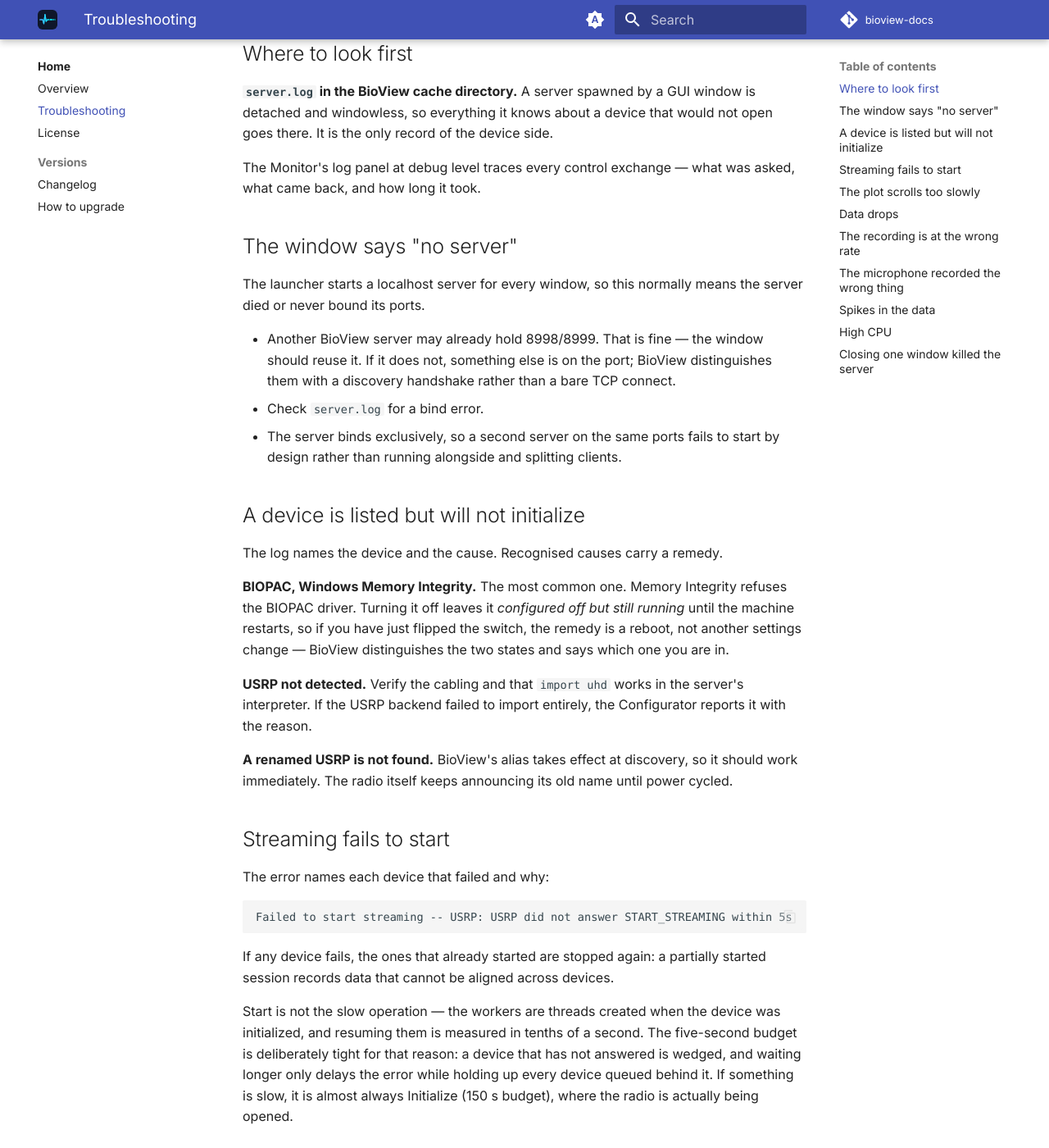
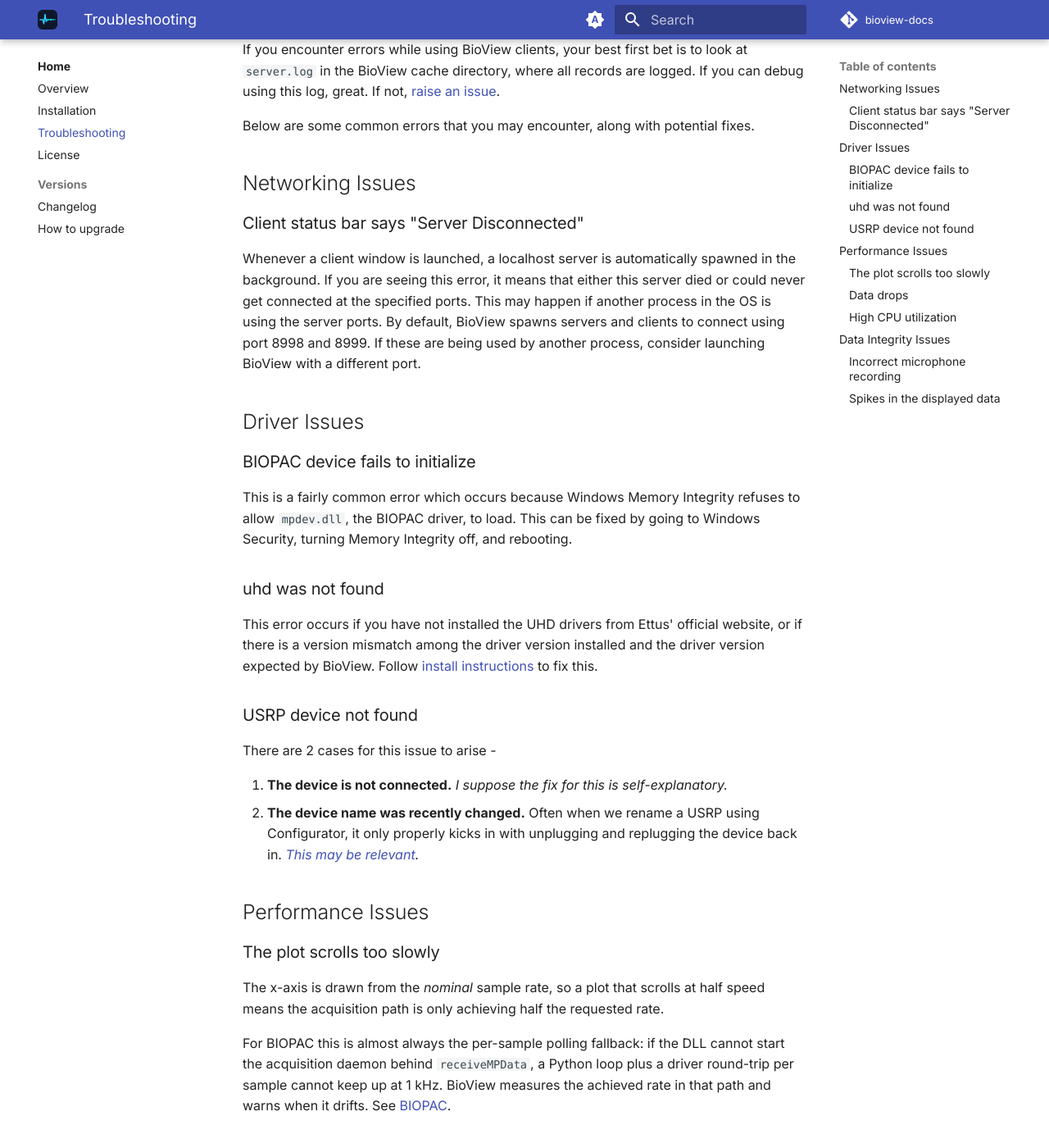
Before and after one commit to bioview/bioview-docs, an MkDocs documentation site: the page built from bioview-docs/home/troubleshooting.md, in a window 1280 px wide and 1400 px high, scrolled down 226 px. Shown: the whole window at 82% size. Built offline with MkDocs 1.6.1 and Material for MkDocs 9.7.7, drawn with Linux system fonts in a browser that asks for light colours; some web fonts are replaced; comment, search, counter and statistics services are not loaded; some of the changed text lies outside the part shown.

Commit message:
Clarify install instructions

````diff
--- a/bioview-docs/home/troubleshooting.md
+++ b/bioview-docs/home/troubleshooting.md
@@ -1,126 +1,54 @@
 # Troubleshooting
 
-## Where to look first
+If you encounter errors while using BioView clients, your best first bet is to look at  ```server.log``` in the BioView cache directory, where all records are logged. If you can debug using this log, great. If not, [raise an issue](/contributing/bug-report).
 
-**`server.log` in the BioView cache directory.** A server spawned by a GUI
-window is detached and windowless, so everything it knows about a device that
-would not open goes there. It is the only record of the device side.
+Below are some common errors that you may encounter, along with potential fixes.
 
-The Monitor's log panel at debug level traces every control exchange — what was
-asked, what came back, and how long it took.
+## Networking Issues
 
-## The window says "no server"
+### Client status bar says "Server Disconnected"
 
-The launcher starts a localhost server for every window, so this normally means
-the server died or never bound its ports.
+Whenever a client window is launched, a localhost server is automatically spawned in the background. If you are seeing this error, it means that either this server died or could never get connected at the specified ports. This may happen if another process in the OS is using the server ports. By default, BioView spawns servers and clients to connect using port 8998 and 8999. If these are being used by another process, consider launching BioView with a different port.
 
-* Another BioView server may already hold 8998/8999. That is fine — the window
-  should reuse it. If it does not, something else is on the port; BioView
-  distinguishes them with a discovery handshake rather than a bare TCP connect.
-* Check `server.log` for a bind error.
-* The server binds exclusively, so a second server on the same ports fails to
-  start by design rather than running alongside and splitting clients.
+## Driver Issues
 
-## A device is listed but will not initialize
+### BIOPAC device fails to initialize
 
-The log names the device and the cause. Recognised causes carry a remedy.
+This is a fairly common error which occurs because Windows Memory Integrity refuses to allow ```mpdev.dll```, the BIOPAC driver, to load. This can be fixed by going to Windows Security, turning Memory Integrity off, and rebooting.
 
-**BIOPAC, Windows Memory Integrity.** The most common one. Memory Integrity
-refuses the BIOPAC driver. Turning it off leaves it *configured off but still
-running* until the machine restarts, so if you have just flipped the switch, the
-remedy is a reboot, not another settings change — BioView distinguishes the two
-states and says which one you are in.
+### uhd was not found
 
-**USRP not detected.** Verify the cabling and that `import uhd` works in the
-server's interpreter. If the USRP backend failed to import entirely, the
-Configurator reports it with the reason.
+This error occurs if you have not installed the UHD drivers from Ettus' official website, or if there is a version mismatch among the driver version installed and the driver version expected by BioView. Follow [install instructions](/setup/installation) to fix this.
 
-**A renamed USRP is not found.** BioView's alias takes effect at discovery, so
-it should work immediately. The radio itself keeps announcing its old name until
-power cycled.
+### USRP device not found
 
-## Streaming fails to start
+There are 2 cases for this issue to arise -
 
-The error names each device that failed and why:
+1. **The device is not connected.** *I suppose the fix for this is self-explanatory.*
+2. **The device name was recently changed.** Often when we rename a USRP using Configurator, it only properly kicks in with unplugging and replugging the device back in. *[This may be relevant](https://www.youtube.com/watch?v=nn2FB1P_Mn8).*
 
-```
-Failed to start streaming -- USRP: USRP did not answer START_STREAMING within 5s
-```
+## Performance Issues
 
-If any device fails, the ones that already started are stopped again: a
-partially started session records data that cannot be aligned across devices.
+### The plot scrolls too slowly
 
-Start is not the slow operation — the workers are threads created when the
-device was initialized, and resuming them is measured in tenths of a second. The
-five-second budget is deliberately tight for that reason: a device that has not
-answered is wedged, and waiting longer only delays the error while holding up
-every device queued behind it. If something is slow, it is almost always
-Initialize (150 s budget), where the radio is actually being opened.
+The x-axis is drawn from the *nominal* sample rate, so a plot that scrolls at half speed means the acquisition path is only achieving half the requested rate.
 
-## The plot scrolls too slowly
+For BIOPAC this is almost always the per-sample polling fallback: if the DLL cannot start the acquisition daemon behind `receiveMPData`, a Python loop plus a driver round-trip per sample cannot keep up at 1 kHz. BioView measures the achieved rate in that path and warns when it drifts. See [BIOPAC](../reference/biopac.md).
 
-The x-axis is drawn from the *nominal* sample rate, so a plot that scrolls at
-half speed means the acquisition path is only achieving half the requested rate.
+### Data drops
 
-For BIOPAC this is almost always the per-sample polling fallback: if the DLL
-cannot start the acquisition daemon behind `receiveMPData`, a Python loop plus a
-driver round-trip per sample cannot keep up at 1 kHz. BioView measures the
-achieved rate in that path and warns when it drifts. See
-[BIOPAC](../reference/biopac.md).
+Since all streaming queues (saving and display) are bounded, constrained hardware may experience data drops. If drops are being sustained on the save queues, it implies disk I/O bottlenecks so... just use an SSD. If drops are being sustained on the display queue, it implies the networking stack is constrained (if using multiple devices) or the CPU is unable to keep up.
 
-## Data drops
+### High CPU utilization
 
-Every streaming queue is bounded, and each has a declared policy — the display
-queue evicts the oldest chunk to keep latency down, the save queue waits briefly
-and only then drops. Drops are counted, not logged per event.
+If you notice CPU utilization to be too high, reduce the plot grid size and/or the display duration and/or lower the display rate. Since we only continuously process data being displayed, CPU usage scales with the number of open display plots.
 
-Sustained drops on the save path mean the disk is not keeping up; use an SSD.
-Sustained drops on the Rx path mean demodulation is not keeping up, which will
-also show as UHD overflows.
+## Data Integrity Issues
 
-## The recording is at the wrong rate
+### Incorrect microphone recording
 
-The recorded rate is `samp_rate / (save_ds * disp_ds)`, not `samp_rate /
-save_ds`: the client writes the file from the display stream, so both divisors
-apply. A recording that came out ten times thinner than expected is almost
-always `disp_ds` sitting at its default of 10. Set it explicitly in any
-configuration meant to record.
+Windows enumerates loopback inputs ("Stereo Mix", "What U Hear") alongside real microphones. During a routine, using a loopback device as microphone input may cause the instruction audio being recorded rather than the participant. While BioView tries to skip loopbacks by name and inform the user about what inputs are being taken, specifying the audio input device by name in ```.bvi``` configuration is a much more concrete fix. See [microphone reference](../reference/microphone.md) for more details.
 
-The file itself is not ambiguous about this — the `disp_freq` in the `.bvr`
-header is the rate that actually reached disk.
+### Spikes in the displayed data
 
-## The microphone recorded the wrong thing
-
-Windows enumerates loopback inputs ("Stereo Mix", "What U Hear") alongside real
-microphones. During a routine a loopback records the instruction audio being
-played back rather than the participant, and nothing in the file says so. With
-no host default input, BioView skips loopbacks by name and warns which input it
-took instead; a configuration that names one explicitly is honoured, because the
-backend cannot know that was not deliberate. Name the input you want in
-`device`. See [Microphone](../reference/microphone.md).
-
-A requested sample rate is also only a request: MME commonly offers a device
-only at its native rate. The negotiated rate is what the sources advertise and
-what the `.bvr` header records, so check the header rather than assuming the
-configured value.
-
-## Spikes in the data
-
-Filtering edge effects from a small receive buffer. Increase it.
-
-## High CPU
-
-Reduce the plot grid size and the display window, or lower the display rate. The
-plot path decimates each chunk to at most one screen's worth of points, so the
-grid size and refresh rate dominate.
-
-## Closing one window killed the server
-
-It should not: the server only shuts down when the last window closes. Every
-window registers itself in `windows.json` in the cache directory, and a server is
-only terminated by the window that spawned it, when no other window is
-registered and the server reports no clients.
-
-If you see this, check that both windows were started through the launcher —
-`bioview`, `bioview-configurator`, or `python -m bioview_client.launch --role
-...`. All of the supported entry points route through it.
+Filtering edge effects can arise if the receive buffer is small and show up as spikes. Increase the receiver frame buffer fixes this.
--- a/bioview-docs/setup/downloads.md
+++ /dev/null
@@ -1,143 +0,0 @@
-# Download
-
-Every release is built by CI on a native runner for each platform and attached
-to a GitHub Release. The current release is **0.9.6**.
-
-<div class="grid cards" markdown>
-
-- :material-download: **[All installers for the latest
-  release](https://github.com/bioview/bioview-installer/releases/latest)**
-
-- :material-history: **[Every past
-  release](https://github.com/bioview/bioview-installer/releases)**
-
-</div>
-
-## What to download
-
-| Platform | Asset | Notes |
-| --- | --- | --- |
-| Windows 10/11, x64 | `BioView-0.9.6-Setup.exe` | Inno Setup installer. Includes the UHD driver and FPGA images. |
-| macOS, Apple Silicon | `BioView-0.9.6-arm64.dmg` | Built on macOS 14. Intel Macs are not supported. |
-| Linux, x86_64 | `BioView.flatpak` | Single-file bundle; needs a Flatpak runtime. |
-
-Each bundle is self-contained: `bioview-common`, `bioview-server`,
-`bioview-client`, Python, Qt and UHD 4.10.0.0 are all inside it. There is no
-separate Python installation to manage and nothing to `pip install`. BIOPAC is
-the one exception — its driver is licensed hardware software and can never be
-redistributed, so it is installed separately on Windows.
-
-The bundles are large for that reason: Qt plus UHD plus the FPGA images that
-ship with it.
-
-## One binary, three roles
-
-All three installers put down the same executable. It dispatches on `--role`:
-the default opens the Monitor and starts a hidden localhost server for it in a
-separate process; `--role configurator` opens the Configurator; `--role server`
-is what the launcher spawns for itself. The server and the GUI are kept in
-separate interpreters deliberately — UHD's bindings hold the GIL for long
-stretches inside `recv`, and sharing a process with Qt turns that into a frozen
-window. See [Launching](../architecture/launching.md).
-
----
-
-## Windows
-
-1. Run `BioView-0.9.6-Setup.exe`.
-2. SmartScreen will warn that the publisher is unrecognised — the installers are
-   not code-signed. Choose **More info › Run anyway** if you trust the source.
-3. The installer needs no administrator rights (`PrivilegesRequired=lowest`) and
-   installs per-user by default.
-
-It creates Start Menu entries for **BioView Monitor** and **BioView
-Configurator**, an optional desktop icon, and registers the `.bvi` configuration
-extension so double-clicking a configuration opens the Monitor with it loaded.
-
-### Afterwards
-
-* **USRP over USB** may need a one-time WinUSB driver. The Ettus UHD installer
-  or [Zadig](https://zadig.akeo.ie/) both provide it. The bundled UHD supplies
-  the library and FPGA images, not the USB driver binding.
-* **BIOPAC** needs BHAPI (`mpdev.dll`) purchased from BIOPAC Systems Inc. and
-  installed separately. See [BIOPAC](../reference/biopac.md).
-
----
-
-## macOS
-
-1. Open the `.dmg` for your architecture and drag **BioView** to Applications.
-2. The app is ad-hoc signed rather than notarized, so Gatekeeper refuses it on
-   first launch. Right-click the app and choose **Open**, then confirm; or clear
-   the quarantine attribute:
-
-   ```bash
-   xattr -dr com.apple.quarantine /Applications/BioView.app
-   ```
-
-Do this once — subsequent launches are normal.
-
-UHD is compiled from source into the bundle, so USRPs work with no separate
-driver install. BIOPAC does not: BHAPI is Windows-only, and so BIOPAC support is
-Windows-only even though nothing else in BioView is.
-
----
-
-## Linux
-
-The Flatpak bundle is not on Flathub; install the downloaded file directly.
-
-```bash
-flatpak install --user BioView.flatpak
-flatpak run org.bioview.BioView
-```
-
-If this is the first Flatpak on the machine, add Flathub and the runtime first:
-
-```bash
-sudo apt install flatpak            # or your distribution's equivalent
-flatpak remote-add --if-not-exists --user flathub \
-    https://flathub.org/repo/flathub.flatpakrepo
-flatpak install --user flathub org.freedesktop.Platform//24.08
-```
-
-The bundle declares `--device=all` so it can reach USB USRPs, and
-`--filesystem=home` so recordings can be written to a folder you choose. A USRP
-that is visible to the host but not to the sandbox is almost always a udev
-permissions problem on the host rather than a Flatpak one — check that your user
-can open the device outside the sandbox first.
-
-Ubuntu LTS and Debian stable are the tested targets. Fedora and RHEL are not
-supported: they have no prebuilt UHD Python bindings, and the Flatpak builds UHD
-from source anyway, so the constraint is really about how much of the pipeline
-has been exercised there rather than a hard incompatibility.
-
----
-
-## Verifying the install
-
-Open BioView. The status bar should report **BioView Server Connected** within a
-second or two; that means the launcher found or started a server and the client
-authenticated to it. Then open the Configurator (Start Menu entry, `--role
-configurator`, or `bioview-configurator` from a source install) and press
-**Discover**: it lists what is attached and, separately, any backend that failed
-to load along with the reason. A USRP with no driver shows up there rather than
-just being absent.
-
-No hardware to hand? A `DUMMY` device group exercises the whole acquisition
-path — streaming, saving, calibration and DPIC — with nothing plugged in. See
-[Quick start](../usage/quickstart.md).
-
-## Installing from source
-
-Running from source is the right choice if you are modifying BioView, if you
-need a platform no installer covers, or if you want to use a system UHD instead
-of the bundled one. See [Installation](installation.md) for driver and Python
-prerequisites, and [Development setup](../contributing/build-instructions.md)
-for the editable-install workflow.
-
-## Building the installers yourself
-
-`bioview-installer` drives all three builders from a single `build.toml`. The
-same builders run in CI on tag push. See its README and
-[Development setup](../contributing/build-instructions.md).
--- a/bioview-docs/setup/installation.md
+++ /dev/null
@@ -1,157 +0,0 @@
-# Installation
-
-Most people should take a prebuilt installer: it carries Python, Qt and UHD
-inside it, so there is nothing to configure before the app opens. See
-[Download](downloads.md).
-
-This page covers the other case — running BioView from source — and the hardware
-drivers that no installer can supply for you.
-
-## Supported platforms
-
-BioView itself imposes no operating system requirement. Its device drivers do,
-and that is what the list below really describes.
-
-| Platform | USRP | BIOPAC | Microphone |
-| --- | --- | --- | --- |
-| Windows 10/11 (x64) | Yes | Yes | Yes |
-| Ubuntu LTS, Debian stable and derivatives | Yes | No | Yes |
-| macOS (Apple Silicon) | Yes | No | Yes |
-
-BIOPAC support is Windows-only because BHAPI is. Fedora, RHEL and their
-derivatives are untested: they have no prebuilt UHD Python bindings, so UHD has
-to be built from source there. Non-LTS Ubuntu releases frequently lack a
-matching `python3-uhd`.
-
-A `DUMMY` device group needs none of the above. It runs the full acquisition
-pipeline — streaming, recording, calibration, DPIC — against a synthetic
-channel, which is how the RF path is developed and tested with no radio
-attached.
-
-## Hardware drivers
-
-### UHD (for USRPs)
-
-BioView drives Ettus USRPs through UHD's **Python bindings**: `import uhd` must
-succeed in the interpreter the *server* runs in. If it does not, the USRP
-backend is recorded as unavailable with the reason and reported in the
-Configurator — it does not silently disappear from the device list.
-
-The bindings are not on PyPI for every platform, which is why the delivery
-differs per system.
-
-=== "Ubuntu / Debian"
-
-    ```bash
-    sudo apt update
-    sudo apt install libuhd-dev uhd-host python3-uhd
-    sudo uhd_images_downloader          # FPGA images
-    ```
-
-    `python3-uhd` installs into the system interpreter. A virtual environment
-    created with `--system-site-packages` can see it; one created without cannot.
-
-=== "Windows"
-
-    The Ettus installer supplies `libuhd`, the bindings and the FPGA images:
-    [files.ettus.com/binaries](https://files.ettus.com/binaries/). Alternatively
-    `pip install uhd` inside your environment — the official wheel carries the
-    DLLs, the bindings and the images together, and it is what the Windows
-    installer bundle is built from.
-
-    USB-attached USRPs also need a WinUSB driver binding, from the Ettus
-    installer or [Zadig](https://zadig.akeo.ie/).
-
-=== "macOS"
-
-    No wheel exists. Build UHD from source with the Python API enabled:
-
-    ```bash
-    brew install cmake boost libusb ninja pkg-config
-    cmake -DENABLE_PYTHON_API=ON ...
-    ```
-
-    `bioview-installer/scripts/build_macos.sh` does exactly this for the release
-    bundle and is the reference for the flags that work.
-
-Whichever route, the UHD version, the bindings and the FPGA images must all
-match. Releases pin **UHD 4.10.0.0**.
-
-!!! warning "UHD requires NumPy 1.x"
-
-    The UHD Python bindings are built against the NumPy 1.x ABI and declare
-    `numpy>=1.11,<2.0` themselves. Under NumPy 2 the transmit and receive
-    workers deadlock on pybind11's lazy NumPy C-API import, with the GIL held,
-    and the radio never answers `START_STREAMING`. All three BioView packages
-    therefore pin `numpy>=1.26,<2`. There is no runtime guard for this — the pin
-    is the fix. Do not install NumPy 2 into a BioView environment.
-
-### BHAPI (for BIOPAC)
-
-BIOPAC MP36, MP150 and MP160 units are driven through the **BIOPAC Hardware API**,
-which must be purchased from BIOPAC Systems Inc. and installed with its own
-installer. BioView will never ship those files. `mpdev.dll` needs to be
-discoverable — in the working folder, on `PATH`, on the OS install drive, or at
-an explicit `mpdev_path` in the configuration.
-
-On Windows, Memory Integrity (Core Isolation) blocks the BIOPAC driver. If you
-have just turned it off, the setting reads as off while the driver is still
-loaded until the machine restarts; BioView tells the two states apart and says
-which one you are in. See [BIOPAC](../reference/biopac.md).
-
-### Audio input
-
-Nothing to install. The microphone backend goes through PortAudio via
-`sounddevice`, a regular dependency of `bioview-server` rather than an extra —
-the backend registry probes it at import, and a missing optional package would
-have looked like broken hardware. See [Microphone](../reference/microphone.md).
-
-The microphone backend is newer than the 0.9.6 installers; track `main` to use
-it today, or wait for the next release.
-
-## Running from source
-
-### Python
-
-BioView requires **Python 3.12 or 3.13** (`>=3.12, <3.14`). Use a virtual
-environment; if you are relying on a distribution-packaged `python3-uhd`, create
-it with `--system-site-packages` so the bindings remain importable.
-
-```bash
-python3.12 -m venv bioview-env
-source bioview-env/bin/activate          # Linux/macOS
-bioview-env\Scripts\activate             # Windows
-```
-
-### Packages
-
-BioView is three packages, and install order matters: `bioview-common` is
-imported by both of the others without being declared as their dependency, so it
-goes first.
-
-```bash
-pip install "bioview-common @ git+https://github.com/bioview/bioview-common.git@v0.9.6"
-pip install "bioview-server @ git+https://github.com/bioview/bioview-server.git@v0.9.6"
-pip install "bioview-client @ git+https://github.com/bioview/bioview-client.git@v0.9.6"
-```
-
-Use `@main` in place of the tag to track development — the three packages are
-released together and always carry the same version, so mixing a tag with `main`
-across them is not a supported combination.
-
-BioView is not published on PyPI. The release artifacts are the platform
-installers; the packages themselves are consumed from git.
-
-If you are going to edit the code, use the development setup instead — it does
-the same three installs in editable mode and writes matching VS Code launch
-configurations. See [Development setup](../contributing/build-instructions.md).
-
-### First run
-
-```bash
-bioview                  # Monitor (starts or reuses a localhost server)
-bioview-configurator     # Configurator
-```
-
-Both entry points route through the launcher, so there is no separate step to
-start a server. Continue with [Quick start](../usage/quickstart.md).
--- a/mkdocs.yml
+++ b/mkdocs.yml
@@ -104,6 +104,8 @@ extra:
 markdown_extensions:
   - abbr
   - admonition
+  - pymdownx.details
+  - pymdownx.superfences
   - attr_list
   - def_list
   - footnotes
@@ -153,14 +155,13 @@ nav:
   - Home:
     - index.md
     - Overview: home/overview.md
+    - Installation: home/installation.md
     - Troubleshooting: home/troubleshooting.md
     - License: home/license.md
     - Versions:
       - Changelog: home/changelog.md
       - How to upgrade: home/upgrading.md
   - Getting Started:
-    - Download: setup/downloads.md
-    - Installation: setup/installation.md
     - Quick Start: usage/quickstart.md
   - Usage:
     - usage/index.md
````
Also changed, not shown: bioview-docs/home/installation.md (added, +61 -0 lines), bioview-docs/reference/biopac.md (+0 -16 lines).
